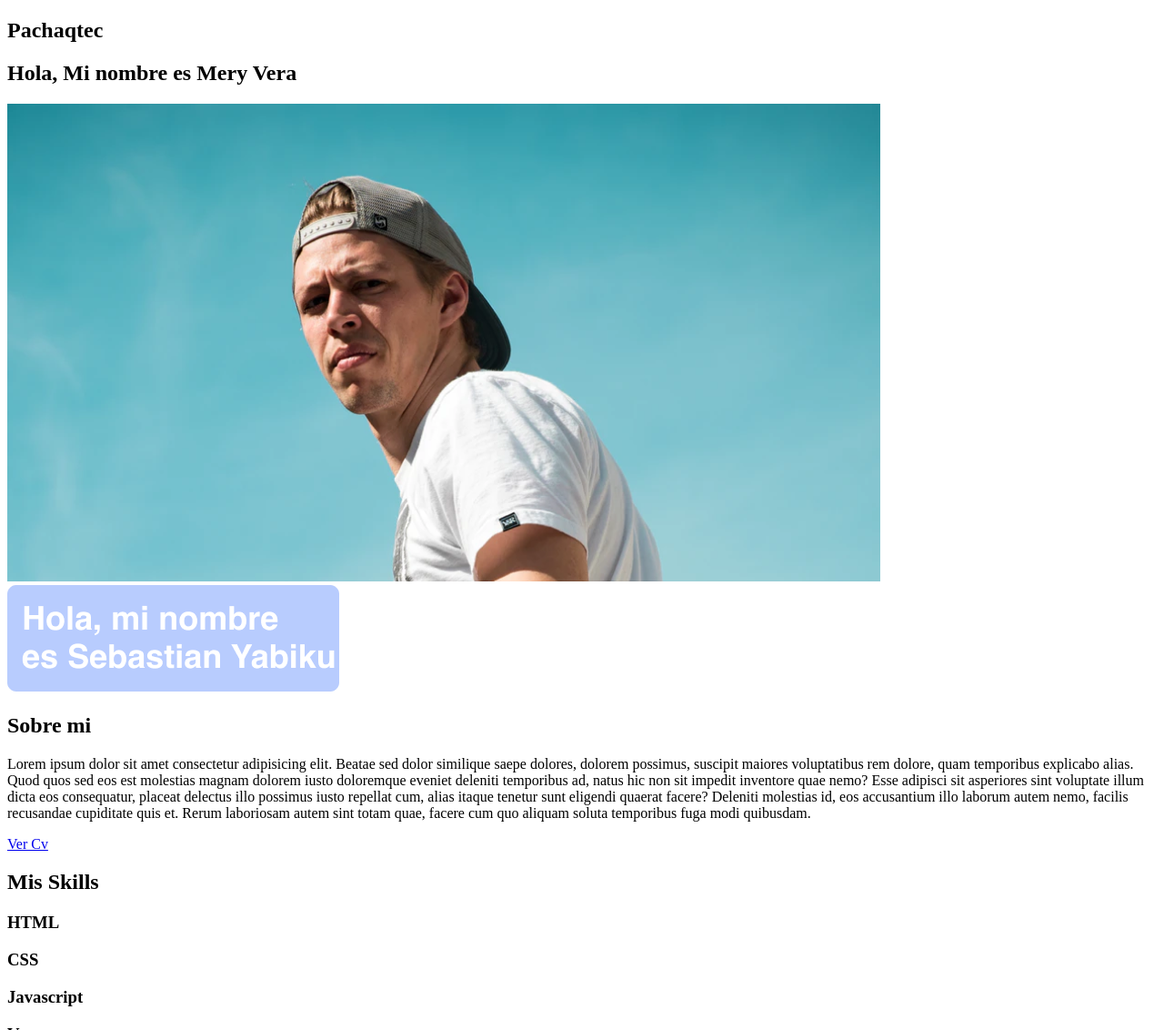
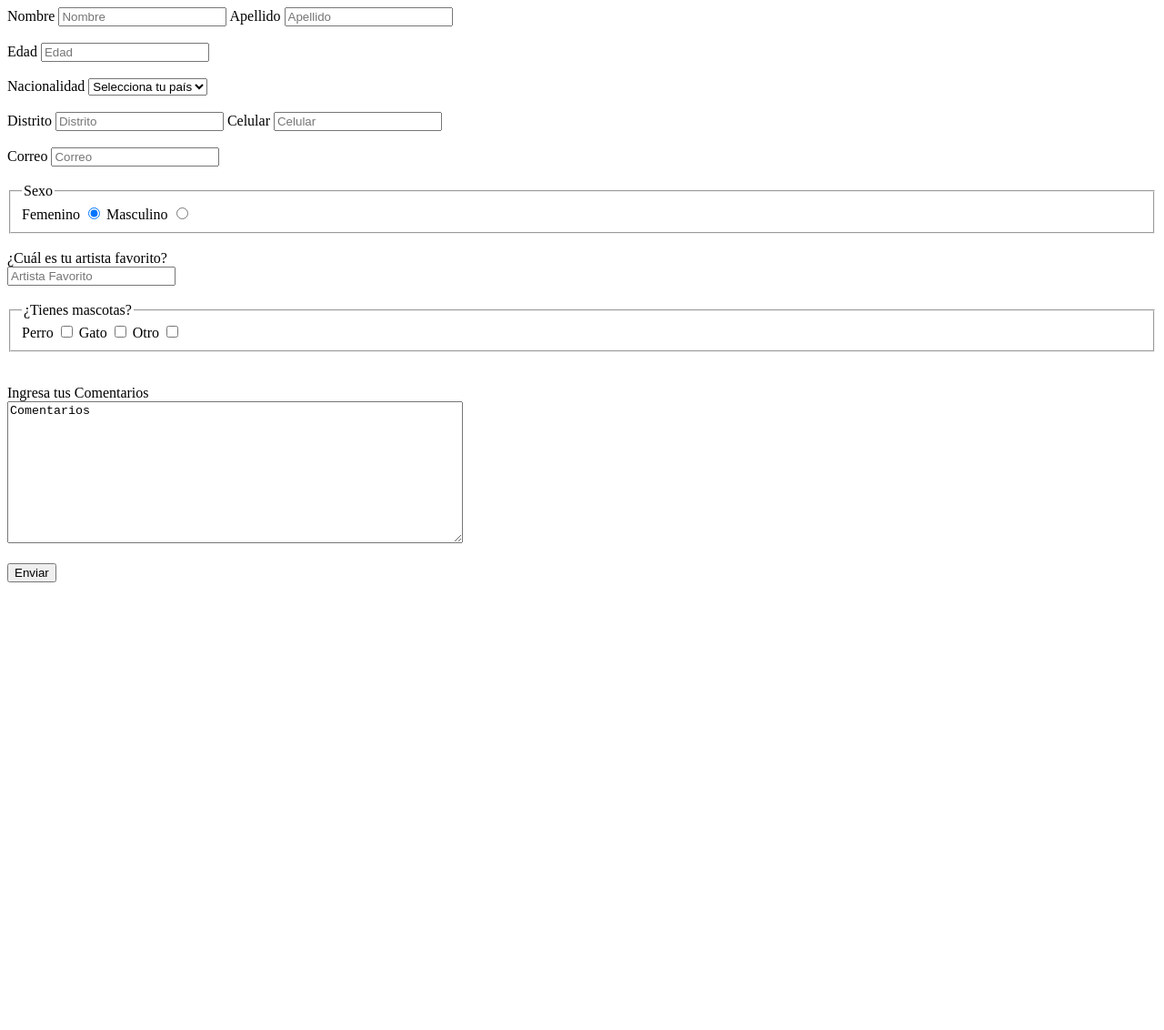
Before and after one commit to bananalar05/hackaton-2, a plain HTML site: page index.html in a window 1280 px wide. Shown: the top 1132 px of the page at 91% size. After the commit the page ends 800 px from the top, so only its background shows below. Drawn offline with Linux system fonts and the light colour scheme.

Commit message:
Formulario HTML

```diff
--- a/index.html
+++ b/index.html
@@ -1,99 +1,75 @@
 <!DOCTYPE html>
 <html lang="en">
 <head>
-    <meta charset="UTF-8" />
-    <meta name="viewport" content="width=device-width, initial-scale=1.0" />
-    <title>FIGMA</title>
+    <meta charset="UTF-8">
+    <meta name="viewport" content="width=device-width, initial-scale=1.0">
+    <title>Formularios</title>
 </head>
 <body>
-    <main>
-      <section>
-        <h1>Pachaqtec</h1>
-        <h2>Hola, Mi nombre es Mery Vera</h2>
-        <img src="./images2/banner.png" alt="banner">
-        <img src="./images2/hola.png" alt="hola">
-      </section>
-      <section>
-        <h2>Sobre mi</h2>
-        <p>
-          Lorem ipsum dolor sit amet consectetur adipisicing elit. Beatae sed
-          dolor similique saepe dolores, dolorem possimus, suscipit maiores
-          voluptatibus rem dolore, quam temporibus explicabo alias. Quod quos
-          sed eos est molestias magnam dolorem iusto doloremque eveniet deleniti
-          temporibus ad, natus hic non sit impedit inventore quae nemo? Esse
-          adipisci sit asperiores sint voluptate illum dicta eos consequatur,
-          placeat delectus illo possimus iusto repellat cum, alias itaque
-          tenetur sunt eligendi quaerat facere? Deleniti molestias id, eos
-          accusantium illo laborum autem nemo, facilis recusandae cupiditate
-          quis et. Rerum laboriosam autem sint totam quae, facere cum quo
-          aliquam soluta temporibus fuga modi quibusdam.
-        </p>
-        <a href="https://www.google.com.pe/">Ver Cv</a>
-      </section>
-      <section>
-        <h2>Mis Skills</h2>
-        <!--Mejor es usar div en vez de ul-li, porque REACT no acepta qe dentro de 1 ul haya divs, sino alreves por la relevancia-->
-        <div>
-            <h3>HTML</h3>
-        </div>
-        <div>
-            <h3>CSS</h3>
-          </div>
-          <div>
-            <h3>Javascript</h3>
-          </div>
-          <div>
-            <h3>Vue</h3>
-          </div>
-          <div>
-            <h3>Flexbox</h3>
-          </div>
-          <div>
-            <h3>CSS Grid</h3>
-          </div>
-      </section>
-      <section>
-        <h2>Portafolio</h2>
-        <figure>
-          <img src="./images2/image-4.png" alt="4">
-          <img src="./images2/image-5.png" alt="5">
-          <img src="./images2/image-6.png" alt="6">
-          <img src="./images2/image-7.png" alt="7"
-          <img src="./images2/image-8.png" alt="8">
-          <img src="./images2/image-9.png" alt="9">
-          <img src="./images2/image-10.png"alt="10">
-        </figure>
-      </section>
-      <section>
-        <h2>Clientes</h2>
-        <figure>
-          <img src="./images2/image.png" alt="0">
-          <img src="./images2/image-1.png" alt="1">
-          <img src="./images2/image-2.png" alt="2">
-          <img src="./images2/image-3.png" alt="3">
-      </section>
-      <section>
-        <h3>Contacto</h2>
-        <form action="#">
-          <div class="form-group">
-            <input class="form-input left" type="text" placeholder="Nombre" pattern="[A-Za-z]+">
-            <input class="form-input right" name="apellido" type="text" placeholder="Apellido" pattern="[A-Za-z]+">
-          </div>
-          <div class="form-group">
-            <input class="form-input left" type="email" placeholder="E-mail">
-            <input class="form-input right" type="number" placeholder="DNI" pattern="[A-Za-z0-9]+">
-          </div>
-          <div class="form-group">
-            <label style="color: white;">Descripción <br>
-               <textarea cols="83" rows="5"></textarea>
+    <form type="GET" action="#">
+        <label for="name">Nombre</label>
+        <input id="name" type="text" placeholder="Nombre">
+
+        <label for="lastname">Apellido</label>
+        <input id="lastname" type="text" placeholder="Apellido">
+        <br><br>
+        <label for="age">Edad</label>
+        <input id="age" type="number" placeholder="Edad">
+        <br><br>
+        <label for="country">Nacionalidad</label>
+        <select id="country" name="">
+        <!--el atributo name es para que el backend lo coja-->
+            <option value="">Selecciona tu país</option>
+            <option value="1">Perú</option>
+            <option value="2">Colombia</option>
+            <option value="3">Argentina</option>
+            <option value="4">Brasil</option>
+        </select>
+        <br><br>
+        <label for="district">Distrito</label>
+        <input id="district" type="text" placeholder="Distrito">
+
+        <label for="mobile">Celular</label>
+        <input id="mobile" type="number" placeholder="Celular">
+        <br><br>
+        <label for="email">Correo</label>
+        <input id="email" type="email" placeholder="Correo">
+        <br><br>
+        <fieldset>
+          <legend>Sexo</legend>
+          <label>Femenino
+            <input type="radio" name="sex" checked>
           </label>
-          </div>
-          <div class="form-group">
+          <label>Masculino
+            <input type="radio" name="sex">
+          </label>
+        </fieldset>
+        <br>
+        <label for="artist">¿Cuál es tu artista favorito?</label><br>
+        <input id="artist" type="text" placeholder="Artista Favorito">
+        <br><br>
+        <fieldset>
+          <legend>¿Tienes mascotas?</legend>
+          <label>Perro
+            <input type="checkbox">
+          </label>
+          <label>Gato
+            <input type="checkbox">
+          </label>
+          <label>Otro
+            <input type="checkbox">
+          </label>
+        </fieldset>
+        <br><br>
+        <label>Ingresa tus Comentarios</label><br>
+        <textarea name="comments" cols="60" rows="10">Comentarios</textarea>
+        <br><br>
         <button>Enviar</button>
-            <button type="reset">Resetear</button>
-          </div>
+
+
+
+
     </form>
-      </section>
-    </main>
+
 </body>
 </html>
```
Also changed, not shown: images2/banner.png (deleted), images2/hola.png (deleted), images2/image-1.png (deleted), images2/image-10.png (deleted), images2/image-2.png (deleted), images2/image-3.png (deleted), images2/image-4.png (deleted), images2/image-5.png (deleted), images2/image-6.png (deleted), images2/image-7.png (deleted), images2/image-8.png (deleted), images2/image-9.png (deleted), images2/image.png (deleted), 1 other file. Lines whose indentation alone changed are shown as unchanged.
